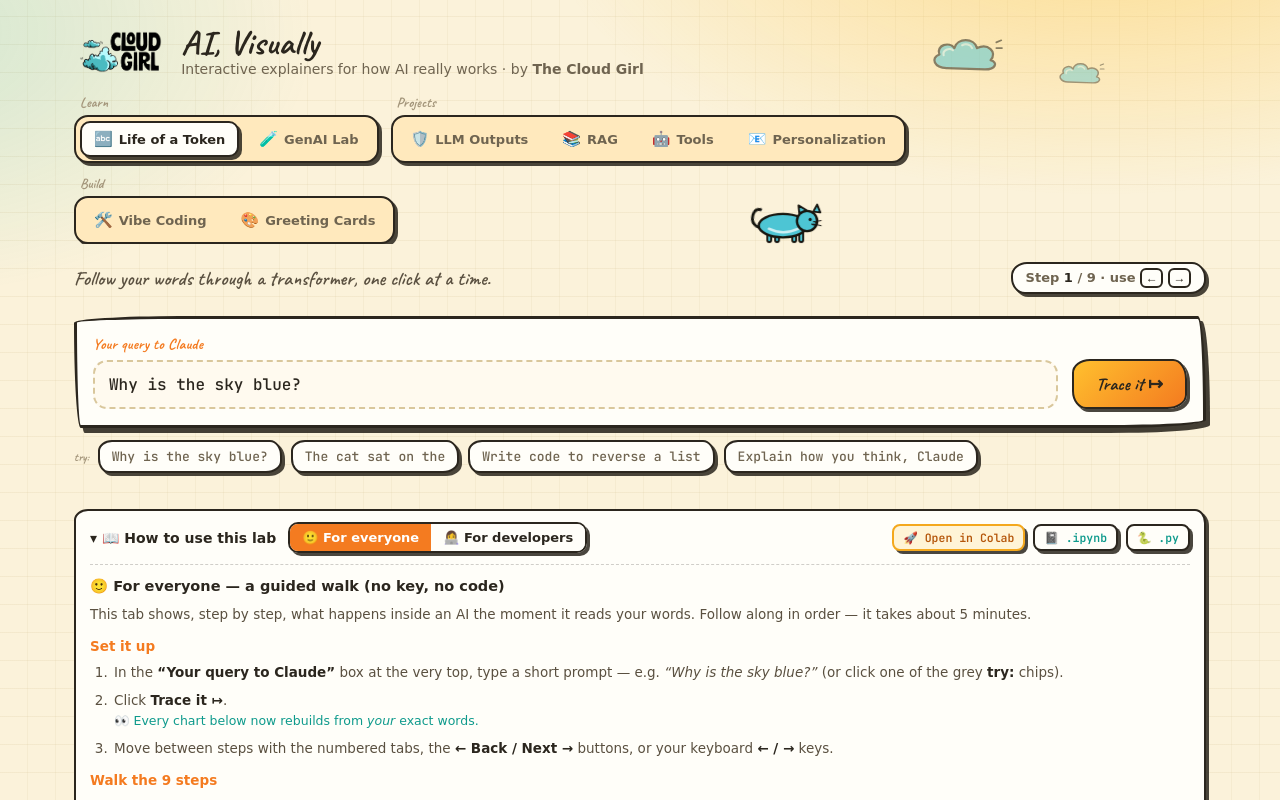
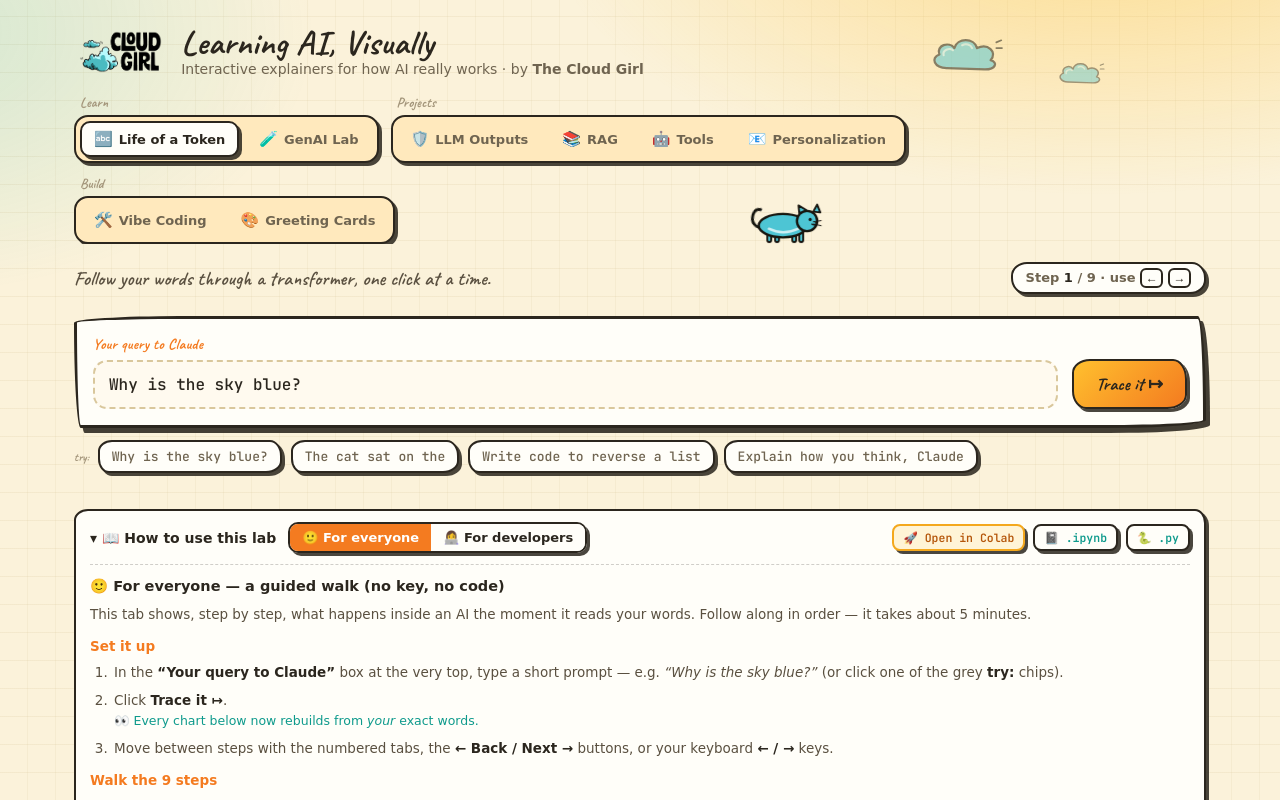
Before and after one commit to priyankavergadia/life-of-a-token, a React (Vite) app: page / in a window 1280 px wide. Shown: the top 800 px of the page. Built offline with nearby package versions, Linux system fonts and the light colour scheme; a web font is replaced by a local one.

Commit message:
Rename site to 'Learning AI, Visually'; trim 'Part 1 submission' heading
- Header h1 + document <title>: 'AI, Visually' -> 'Learning AI, Visually'
- Vibe Coding: 'Part 1 submission — due end of the in-class session' -> 'Part 1 submission'

Co-Authored-By: Claude Opus 4.8 <noreply@anthropic.com>

```diff
--- a/index.html
+++ b/index.html
@@ -4,7 +4,7 @@
     <meta charset="UTF-8" />
     <link rel="icon" type="image/svg+xml" href="/favicon.svg" />
     <meta name="viewport" content="width=device-width, initial-scale=1.0" />
-    <title>AI, Visually · How AI really works</title>
+    <title>Learning AI, Visually · How AI really works</title>
     <link rel="preconnect" href="https://fonts.googleapis.com" />
     <link rel="preconnect" href="https://fonts.gstatic.com" crossorigin />
     <link
--- a/src/App.jsx
+++ b/src/App.jsx
@@ -70,7 +70,7 @@ export default function App() {
         <div className="brand">
           <CloudGirlLogo size={52} />
           <div className="brand-text">
-            <h1>AI, Visually</h1>
+            <h1>Learning AI, Visually</h1>
             <div className="sub">Interactive explainers for how AI really works · by <b>The Cloud Girl</b></div>
           </div>
         </div>
--- a/src/VibeCoding.jsx
+++ b/src/VibeCoding.jsx
@@ -179,7 +179,7 @@ function PromptDevelopment() {
       <h3 className="vc-h3">🧱 The Master Prompt</h3>
       <CopyBox text={MASTER_PROMPT} />
 
-      <h3 className="vc-h3">📦 Part 1 submission — due end of the in-class session</h3>
+      <h3 className="vc-h3">📦 Part 1 submission</h3>
       <div className="vc-deliv">
         {PART1_DELIVERABLES.map((d) => (
           <div className="vc-deliv-card" key={d.n} style={{ borderColor: d.color }}>
```
